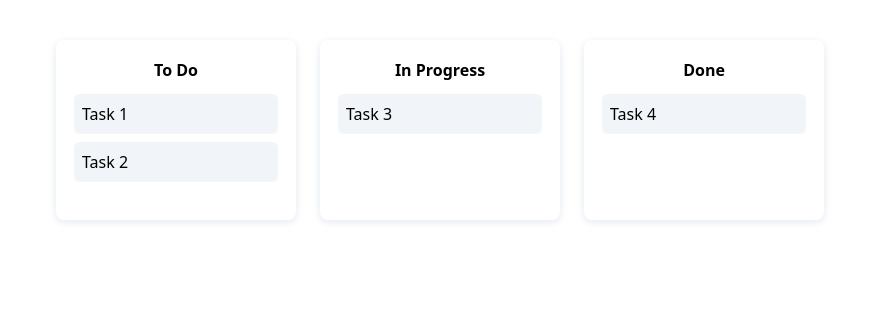
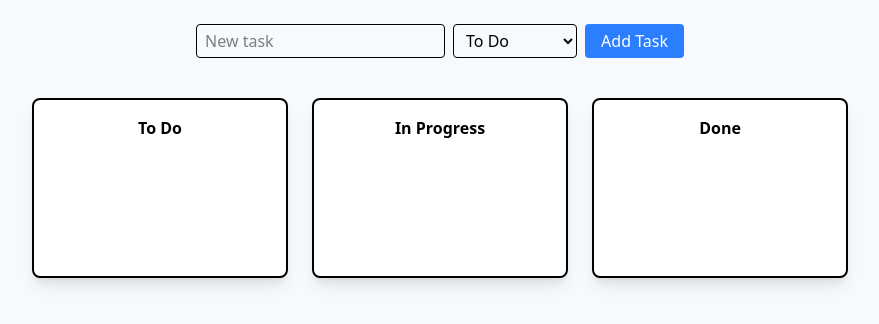
Before and after one commit to tombenrex/mrkanband, a React (Vite) app: page / in a window 1280 px wide. Shown: the top 324 px of the page, without its empty margins (200-1079 px from the left). Built offline with nearby package versions, Linux system fonts and the light colour scheme.

Commit message:
solid start. can sort and drop task and boards

```diff
--- a/package.json
+++ b/package.json
@@ -11,7 +11,10 @@
   },
   "dependencies": {
     "@dnd-kit/core": "^6.3.1",
+    "@dnd-kit/sortable": "^10.0.0",
+    "@dnd-kit/utilities": "^3.2.2",
     "@tailwindcss/vite": "^4.1.13",
+    "nanoid": "^5.1.5",
     "react": "^19.1.1",
     "react-dom": "^19.1.1",
     "react-router-dom": "^7.8.2",
--- a/src/App.jsx
+++ b/src/App.jsx
@@ -1,11 +1,17 @@
 import { useState } from 'react';
 import { DndContext } from '@dnd-kit/core';
-import { useDraggable, useDroppable } from '@dnd-kit/core';
+import {
+  SortableContext,
+  arrayMove,
+  verticalListSortingStrategy,
+} from '@dnd-kit/sortable';
+import BoardColumn from './components/BoardColumn.jsx';
+import { nanoid } from 'nanoid';
 
 const initialColumns = {
-  todo: ['Task 1', 'Task 2'],
-  inprogress: ['Task 3'],
-  done: ['Task 4'],
+  todo: [],
+  inprogress: [],
+  done: [],
 };
 
 const columnTitles = {
@@ -14,90 +20,124 @@ const columnTitles = {
   done: 'Done',
 };
 
-function KanbanItem({ id }) {
-  const { attributes, listeners, setNodeRef, transform, isDragging } =
-    useDraggable({ id });
-  const style = {
-    transform: transform
-      ? `translate3d(${transform.x}px, ${transform.y}px, 0)`
-      : undefined,
-    opacity: isDragging ? 0.5 : 1,
-    marginBottom: '8px',
-    padding: '8px',
-    borderRadius: '6px',
-    background: '#f1f5f9',
-    cursor: 'grab',
-  };
+export default function App() {
+  const [columnOrder, setColumnOrder] = useState([
+    'todo',
+    'inprogress',
+    'done',
+  ]);
+  const [columns, setColumns] = useState(initialColumns);
+  const [newTaskText, setNewTaskText] = useState('');
+  const [addToCol, setAddToCol] = useState('todo');
+
+  function handleDragEnd({ active, over }) {
+    if (!over) return;
+
+    // Column drag & drop
+    if (active.data.current?.type === 'column') {
+      if (active.id !== over.id) {
+        setColumnOrder((items) => {
+          const oldIndex = items.indexOf(active.id);
+          const newIndex = items.indexOf(over.id);
+          return arrayMove(items, oldIndex, newIndex);
+        });
+      }
+      return;
+    }
+
+    // Task drag & drop
+    if (active.data.current?.type === 'task') {
+      const fromCol = active.data.current.columnId;
+      const toCol = over.data.current?.columnId || over.id;
+
+      if (!fromCol || !toCol) return;
+
+      setColumns((prev) => {
+        const source = [...prev[fromCol]];
+        const dest = fromCol === toCol ? source : [...prev[toCol]];
+
+        const taskIdx = source.findIndex((t) => t.id === active.id);
+        if (taskIdx === -1) return prev;
+
+        const [movedTask] = source.splice(taskIdx, 1);
+
+        let insertIndex;
+        if (over.data.current?.type === 'task') {
+          insertIndex = dest.findIndex((t) => t.id === over.id);
+          if (insertIndex === -1) insertIndex = dest.length;
+        } else {
+          insertIndex = dest.length;
+        }
+
+        dest.splice(insertIndex, 0, movedTask);
+
+        return {
+          ...prev,
+          [fromCol]: source,
+          [toCol]: dest,
+        };
+      });
+    }
+  }
+  function handleAddTask(e) {
+    e.preventDefault();
+    if (!newTaskText.trim()) return;
+    const newTask = { id: nanoid(), text: newTaskText.trim() };
+    setColumns((prev) => ({
+      ...prev,
+      [addToCol]: [...prev[addToCol], newTask],
+    }));
+    setNewTaskText('');
+  }
+
   return (
-    <div ref={setNodeRef} style={style} {...attributes} {...listeners}>
-      {id}
+    <div>
+      <form
+        onSubmit={handleAddTask}
+        className="flex gap-2 justify-center mt-6 mb-2"
+      >
+        <input
+          type="text"
+          className="border rounded px-2 py-1"
+          value={newTaskText}
+          placeholder="New task"
+          onChange={(e) => setNewTaskText(e.target.value)}
+        />
+        <select
+          className="border rounded px-2 py-1"
+          value={addToCol}
+          onChange={(e) => setAddToCol(e.target.value)}
+        >
+          {columnOrder.map((colId) => (
+            <option key={colId} value={colId}>
+              {columnTitles[colId]}
+            </option>
+          ))}
+        </select>
+        <button
+          type="submit"
+          className="bg-blue-500 text-white px-4 py-1 rounded hover:bg-blue-600"
+        >
+          Add Task
+        </button>
+      </form>
+      <DndContext onDragEnd={handleDragEnd}>
+        <SortableContext
+          items={columnOrder}
+          strategy={verticalListSortingStrategy}
+        >
+          <div className="flex gap-6 justify-center mt-10">
+            {columnOrder.map((colId) => (
+              <BoardColumn
+                key={colId}
+                id={colId}
+                title={columnTitles[colId]}
+                items={columns[colId]}
+              />
+            ))}
+          </div>
+        </SortableContext>
+      </DndContext>
     </div>
   );
 }
-
-function KanbanColumn({ id, title, items }) {
-  const { setNodeRef, isOver } = useDroppable({ id });
-  const style = {
-    background: 'white',
-    borderRadius: '8px',
-    boxShadow: '0 2px 8px #e2e8f0',
-    width: '240px',
-    minHeight: '180px',
-    padding: '16px',
-    margin: '0 12px',
-    border: isOver ? '2px solid #3b82f6' : '2px solid transparent',
-    display: 'flex',
-    flexDirection: 'column',
-  };
-  return (
-    <div ref={setNodeRef} style={style}>
-      <h2 style={{ fontWeight: 600, textAlign: 'center', marginBottom: 12 }}>
-        {title}
-      </h2>
-      <div>
-        {items.map((task) => (
-          <KanbanItem key={task} id={task} />
-        ))}
-      </div>
-    </div>
-  );
-}
-
-export default function App() {
-  const [columns, setColumns] = useState(initialColumns);
-
-  function handleDragEnd({ active, over }) {
-    if (!over || !active) return;
-    // Find which column the task was in
-    let fromCol,
-      toCol = over.id;
-    Object.entries(columns).forEach(([col, tasks]) => {
-      if (tasks.includes(active.id)) fromCol = col;
-    });
-    if (!fromCol || fromCol === toCol) return;
-
-    // Move task
-    setColumns((prev) => {
-      const source = [...prev[fromCol]];
-      const dest = [...prev[toCol]];
-      source.splice(source.indexOf(active.id), 1);
-      dest.push(active.id);
-      return { ...prev, [fromCol]: source, [toCol]: dest };
-    });
-  }
-
-  return (
-    <DndContext onDragEnd={handleDragEnd}>
-      <div style={{ display: 'flex', justifyContent: 'center', marginTop: 40 }}>
-        {Object.entries(columns).map(([colId, items]) => (
-          <KanbanColumn
-            key={colId}
-            id={colId}
-            title={columnTitles[colId]}
-            items={items}
-          />
-        ))}
-      </div>
-    </DndContext>
-  );
-}
--- /dev/null
+++ b/src/components/BoardColumn.jsx
@@ -0,0 +1,63 @@
+import {
+  SortableContext,
+  verticalListSortingStrategy,
+} from '@dnd-kit/sortable';
+import { useSortable } from '@dnd-kit/sortable';
+import { useDroppable } from '@dnd-kit/core';
+import { CSS } from '@dnd-kit/utilities';
+import KanbanItem from './KanbanItem.jsx';
+
+export default function BoardColumn({ id, title, items }) {
+  // Make the whole column sortable (for column drag)
+  const {
+    setNodeRef: setSortableNodeRef,
+    attributes,
+    listeners,
+    transform,
+    transition,
+    isDragging,
+  } = useSortable({ id, data: { type: 'column' } });
+
+  // Make the inside of the column droppable (for task drag)
+  const { setNodeRef: setDroppableNodeRef, isOver } = useDroppable({
+    id,
+    data: { type: 'task', columnId: id },
+  });
+
+  return (
+    <div
+      ref={setSortableNodeRef}
+      {...attributes}
+      {...listeners}
+      className={`bg-white rounded-lg shadow-lg w-64 min-h-[180px] p-4 flex flex-col border-2 transition-transform ${
+        isDragging ? 'opacity-50 scale-95' : ''
+      }`}
+      style={{
+        transform: CSS.Transform.toString(transform),
+        transition,
+      }}
+    >
+      <h2 className="font-semibold text-center mb-3 cursor-grab">{title}</h2>
+      {/* Droppable area for tasks */}
+      <div
+        ref={setDroppableNodeRef}
+        className={`flex-1 ${isOver ? 'bg-blue-50' : ''}`}
+        style={{ minHeight: 80 }}
+      >
+        <SortableContext
+          items={items.map((task) => task.id)}
+          strategy={verticalListSortingStrategy}
+        >
+          {items.map((task) => (
+            <KanbanItem
+              key={task.id}
+              id={task.id}
+              text={task.text}
+              columnId={id}
+            />
+          ))}
+        </SortableContext>
+      </div>
+    </div>
+  );
+}
--- /dev/null
+++ b/src/components/KanbanItem.jsx
@@ -0,0 +1,30 @@
+import { useSortable } from '@dnd-kit/sortable';
+import { CSS } from '@dnd-kit/utilities';
+
+export default function KanbanItem({ id, text, columnId }) {
+  const {
+    setNodeRef,
+    attributes,
+    listeners,
+    transform,
+    transition,
+    isDragging,
+  } = useSortable({ id, data: { type: 'task', columnId } });
+
+  return (
+    <div
+      ref={setNodeRef}
+      {...attributes}
+      {...listeners}
+      className={`mb-2 p-2 rounded bg-gray-100 cursor-grab transition-opacity ${
+        isDragging ? 'opacity-50' : ''
+      }`}
+      style={{
+        transform: CSS.Transform.toString(transform),
+        transition,
+      }}
+    >
+      {text}
+    </div>
+  );
+}
--- a/src/styles/index.css
+++ b/src/styles/index.css
@@ -1 +1,4 @@
 @import 'tailwindcss';
+body {
+  background: #f7fafc;
+}
```
Also changed, not shown: 1 other file (tests, documents, lock files or other folders).
